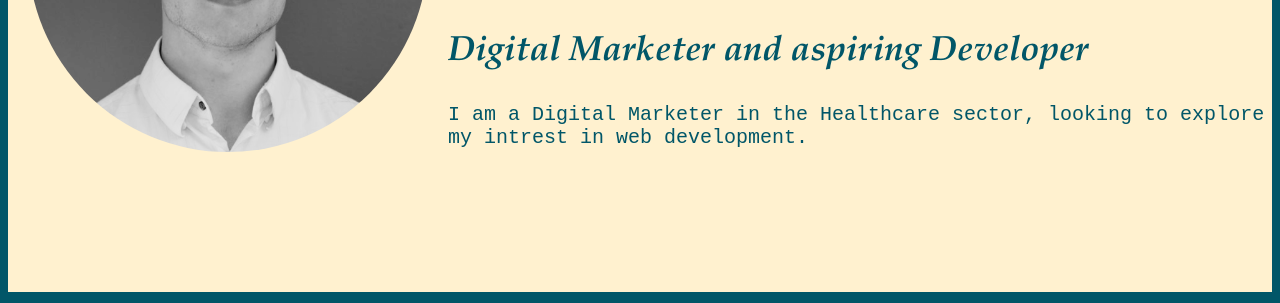
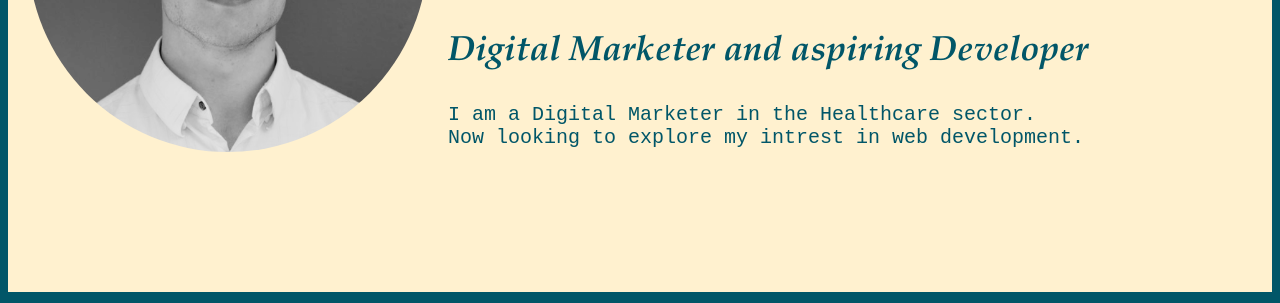
Before and after one commit to Corvus-Corone/CV, a plain HTML site: page index.html in a window 1280 px wide. Shown: the part 350-653 px from the top of the page. Drawn offline with Linux system fonts and the light colour scheme.

Commit message:
Update index.html

```diff
--- a/index.html
+++ b/index.html
@@ -27,7 +27,7 @@
   <div class="profile-txt">
     <h1>Sam Crow</h1>
     <h2><em>Digital Marketer and aspiring Developer</em></h2>
-    <p style="color: #015668">I am a Digital Marketer in the Healthcare sector, looking to explore my intrest in web development.</p>
+    <p style="color: #015668">I am a Digital Marketer in the Healthcare sector. <br> Now looking to explore my intrest in web development.</p>
   </div>
 </header>
 
```
